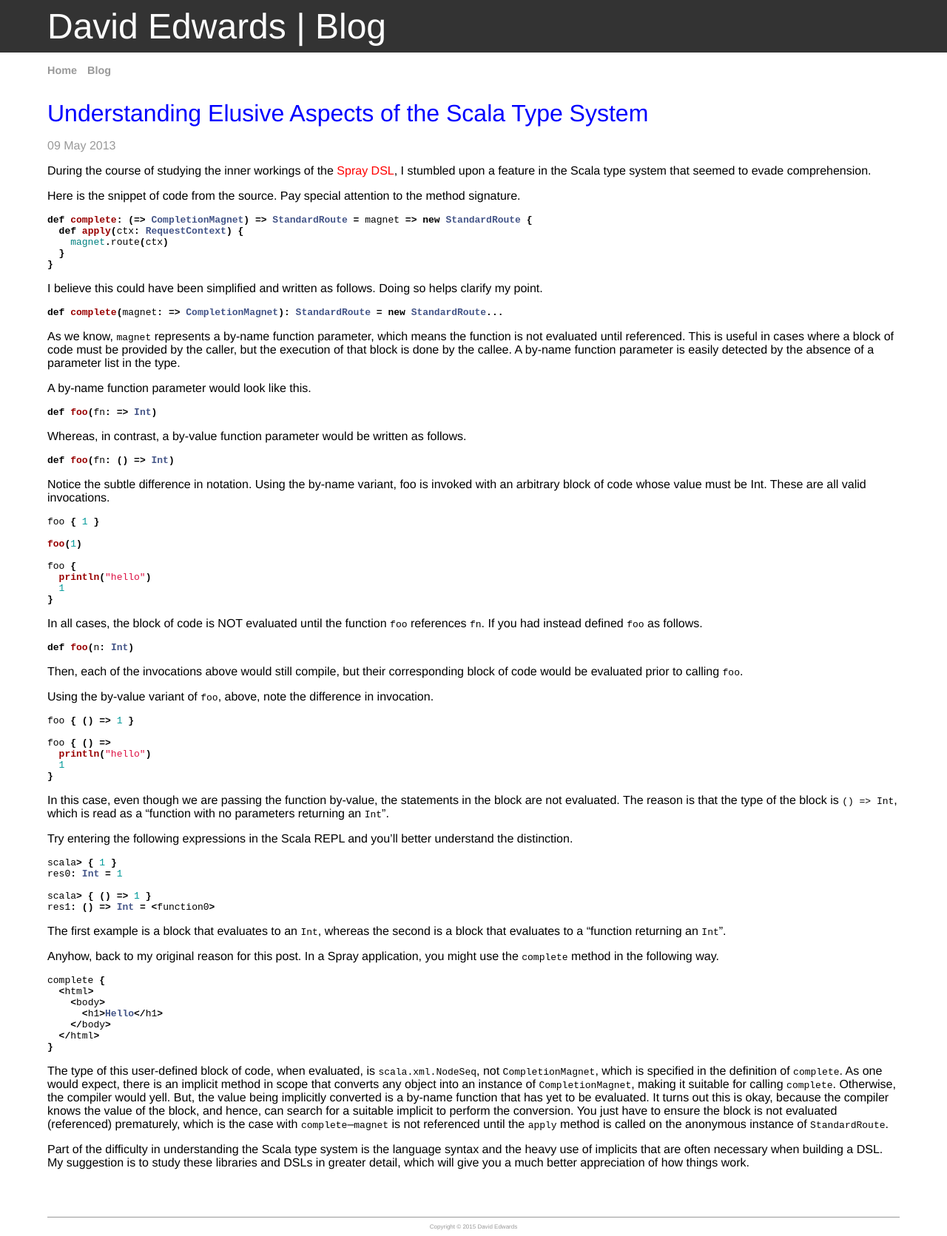
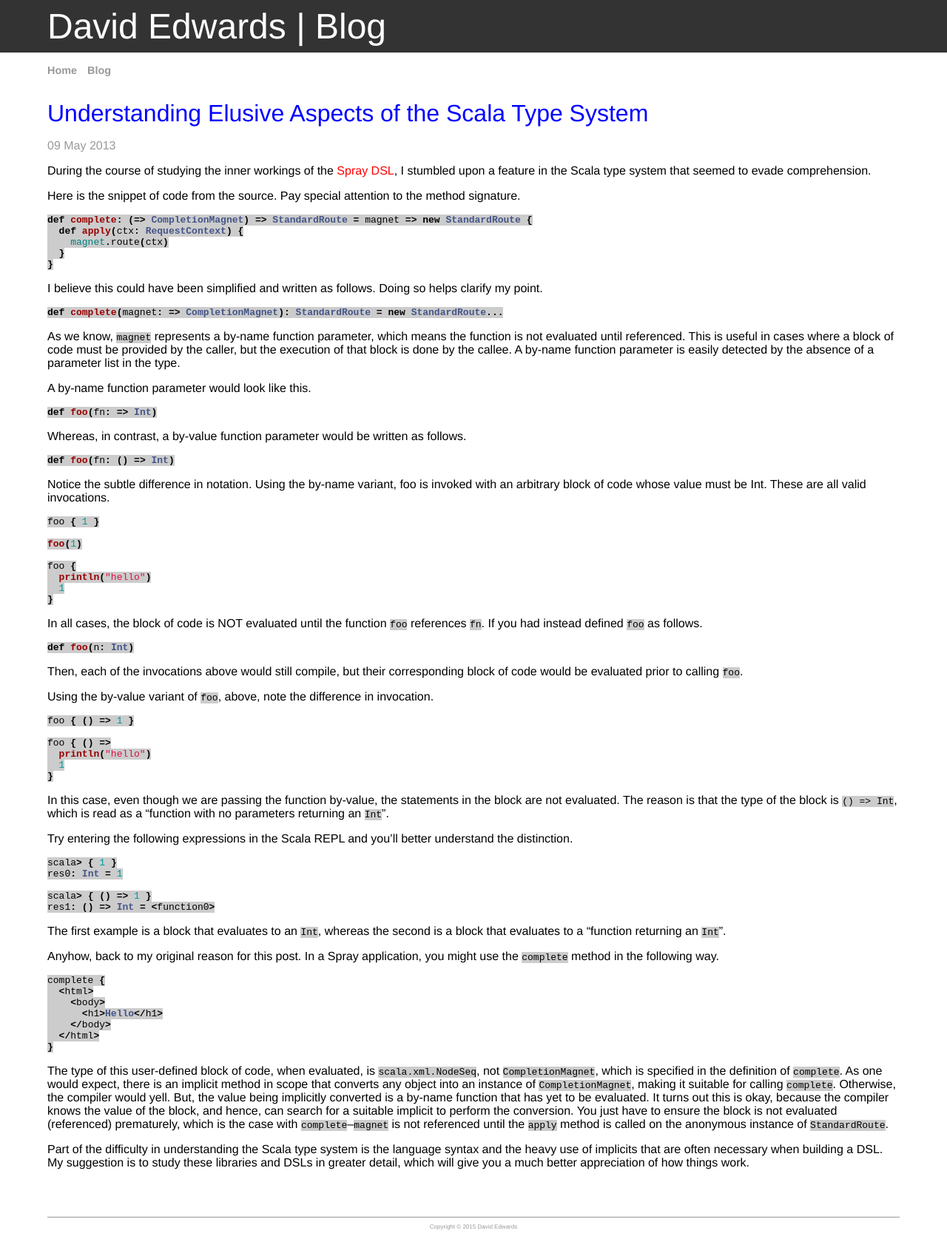
Before and after one commit to davidledwards/davidledwards.github.io, a Jekyll site: the page built from _posts/2013-05-09-understanding-elusive-aspects-of-scala-type-system.md, in a window 1280 px wide. Shown: the whole page at 74% size. Built offline with Jekyll 4.4.1, drawn with Linux system fonts in a browser that asks for light colours.

Commit message:
try changing background of code snippets

```diff
--- a/css/main.css
+++ b/css/main.css
@@ -106,3 +106,7 @@ ul.posts li .date {
 p.date {
   color: #999999;
 }
+
+pre, code {
+  background-color: #cccccc;
+}
```
